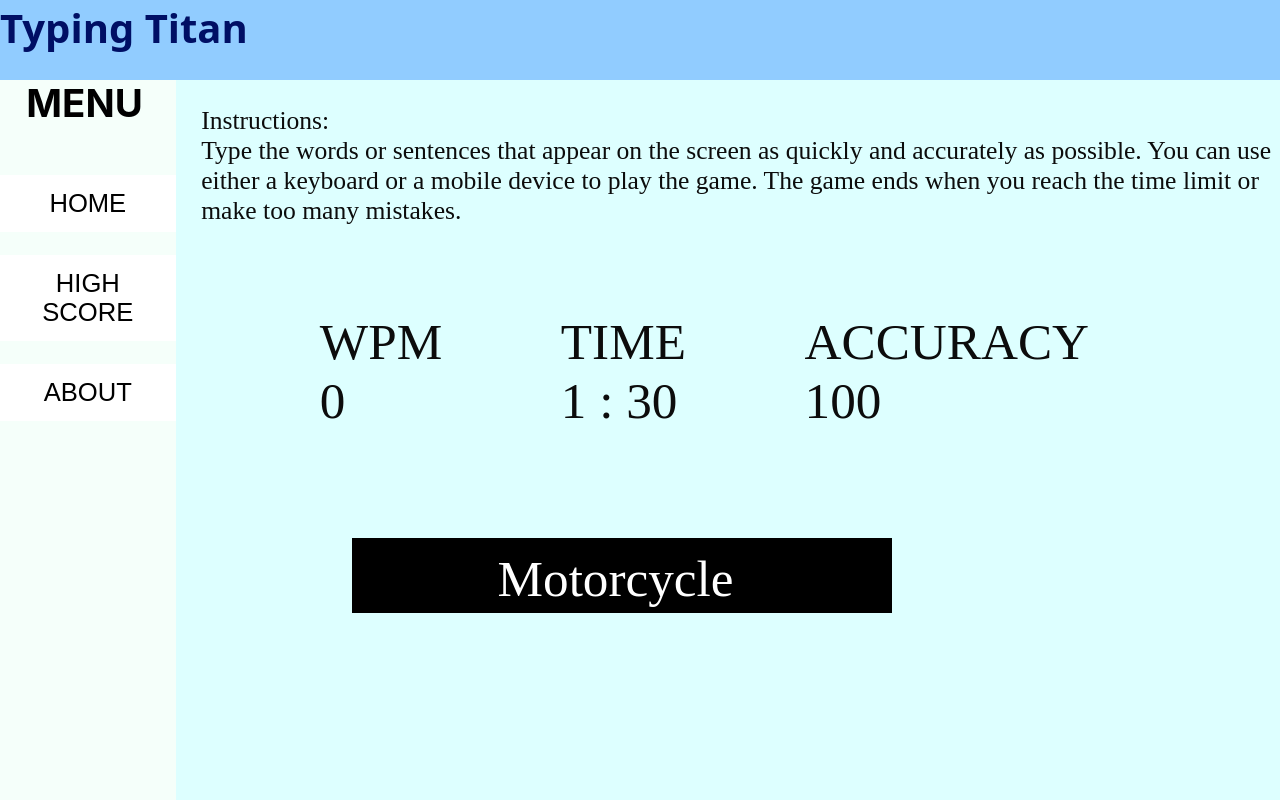
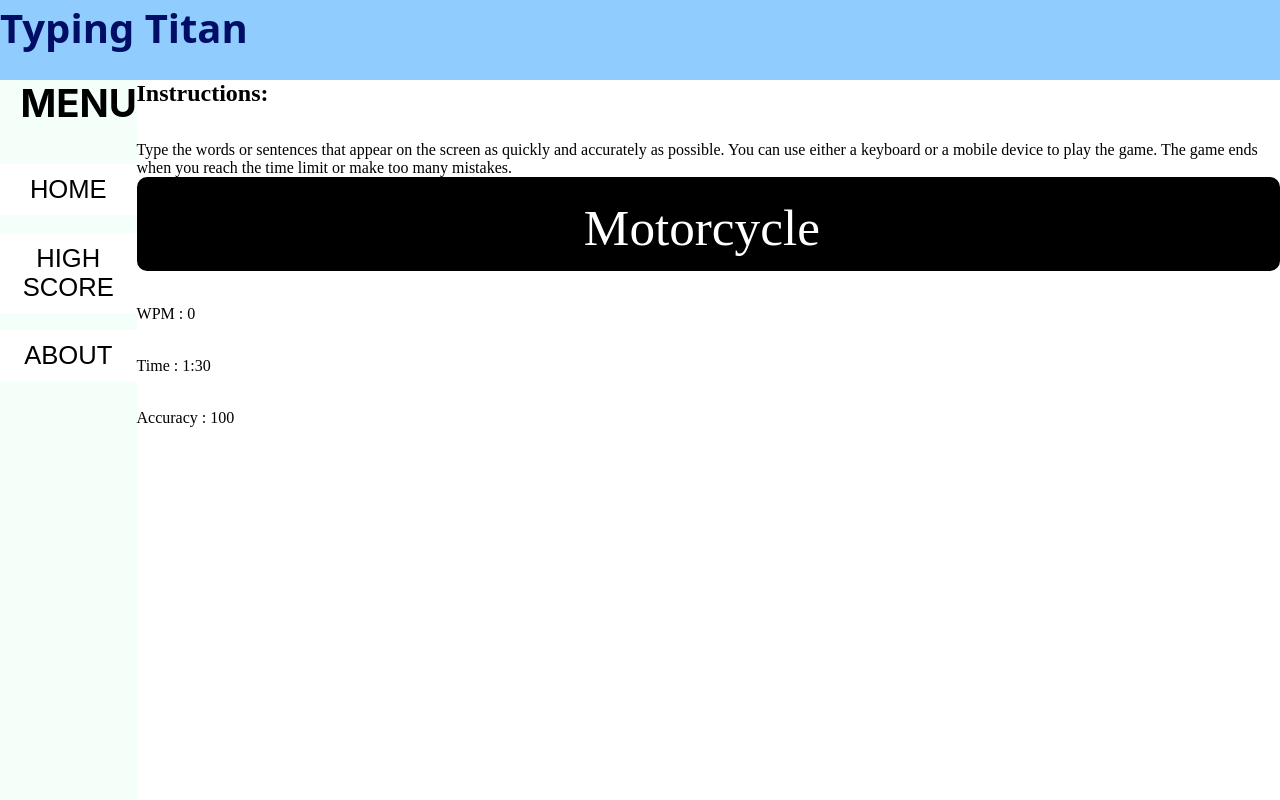
Before and after one commit to mammukb/typing_titan, a React (Create React App) app: page /game in a window 1280 px wide. Shown: the top 800 px of the page. Built offline with nearby package versions, Linux system fonts and the light colour scheme.

Commit message:
modified ui

```diff
--- a/src/components/Game/Game.css
+++ b/src/components/Game/Game.css
@@ -23,10 +23,11 @@ font-size: 2vw;
 
 }
 .passage{
-
+   background-color: black;
     display: flex;
     margin: auto;
     font-size: 4vw;
+    border-radius: 10px;
 }
 .float{
     z-index: 5;
--- a/src/components/Game/Game.jsx
+++ b/src/components/Game/Game.jsx
@@ -1,3 +1,5 @@
+/* eslint-disable react-hooks/exhaustive-deps */
+
 import { useState, useEffect } from "react";
 import { words } from "./words";
 import "./Game.css";
@@ -123,7 +125,7 @@ function Game() {
             setConvertedPassage(null);
             console.log("unmounted");
         };
-    }, [passage]);
+    }, [passage, passage.length]);
 
     useEffect(() => {
         try {
@@ -172,43 +174,34 @@ function Game() {
     }, [remainingTime]);
 
     return (
-        <div className="maingame">
-            <div className="instr">
-                Instructions: <br />
-                Type the words or sentences that appear on the screen as quickly
-                and accurately as possible. You can use either a keyboard or a
-                mobile device to play the game. The game ends when you reach the
-                time limit or make too many mistakes.
+        <div className="main-game">
+        <div className="instructions">
+          <h2>Instructions:</h2>
+          <p>
+            Type the words or sentences that appear on the screen as quickly and accurately as possible.
+            You can use either a keyboard or a mobile device to play the game.
+            The game ends when you reach the time limit or make too many mistakes.
+          </p>
         </div>
-            <div className="props">
-            <div className="values">
-                    {/* WPM */}
-                    WPM  <br /> {wpm}
-                </div>
-                <div className="values">
-                    TIME  <br /> {parseInt(remainingTime / 60)} :{" "}
-                    {parseInt(remainingTime % 60)}
-                </div>
-                <div className="values" >ACCURACY  <br /> {accuracy}</div>
-            </div>
-            <div className="wordarea">
+        <div className="word-area">
           <div className="passage">
             {/* passage */}
             {convertedPassage}
           </div>
-
-                {/* time */}
-
-
+          <div className="game-stats">
+            <p>WPM : {wpm}</p>
+            <p>Time : {parseInt(remainingTime / 60)}:{parseInt(remainingTime % 60)}</p>
+            <p>Accuracy : {accuracy}</p>
+          </div>
         </div>
         {remainingTime === 0 ? (
-                <div className="float">time over</div>
+          <div className="floating-text">Time's up!</div>
         ) : null}
         {won ? (
-                <div className="float">
-                    You completed the passage in {parseInt(totalTime / 60)} :{" "}
-                    {parseInt(totalTime % 60)} min wpm = {wpm}
-                    accuracy : {accuracy}
+          <div className="floating-text">
+            <p>You completed the passage in {parseInt(totalTime / 60)}:{parseInt(totalTime % 60)} minutes</p>
+            <p>WPM : {wpm}</p>
+            <p>Accuracy : {accuracy}</p>
           </div>
         ) : null}
       </div>
```
Lines whose indentation alone changed are shown as unchanged.
